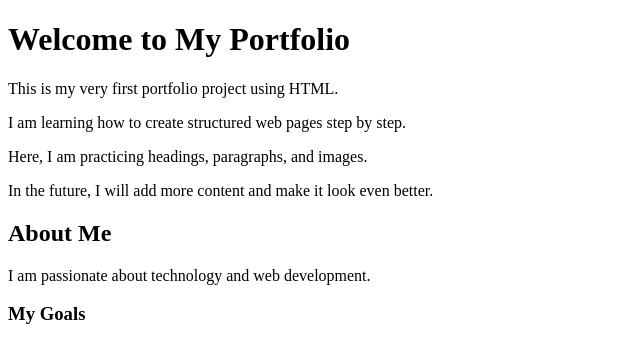
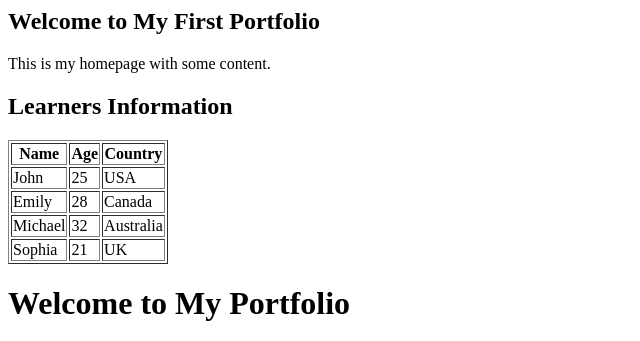
Before and after one commit to josephsam-dev/My_First_Portfolio, a plain HTML site: page html_basic/index.html in a window 1280 px wide. Shown: the top 341 px of the page, without its empty margins (0-640 px from the left). Drawn offline with Linux system fonts and the light colour scheme.

Commit message:
Add learners table to index.html

```diff
--- a/html_basic/index.html
+++ b/html_basic/index.html
@@ -1,3 +1,41 @@
+<article>
+    <h1>Welcome to My First Portfolio</h1>
+    <p>This is my homepage with some content.</p>
+
+    <!-- Learners Table -->
+    <h2>Learners Information</h2>
+    <table border="1">
+        <thead>
+            <tr>
+                <th>Name</th>
+                <th>Age</th>
+                <th>Country</th>
+            </tr>
+        </thead>
+        <tbody>
+            <tr>
+                <td>John</td>
+                <td>25</td>
+                <td>USA</td>
+            </tr>
+            <tr>
+                <td>Emily</td>
+                <td>28</td>
+                <td>Canada</td>
+            </tr>
+            <tr>
+                <td>Michael</td>
+                <td>32</td>
+                <td>Australia</td>
+            </tr>
+            <tr>
+                <td>Sophia</td>
+                <td>21</td>
+                <td>UK</td>
+            </tr>
+        </tbody>
+    </table>
+</article>
 <!DOCTYPE html>
 <html lang="en">
 <head>
```
